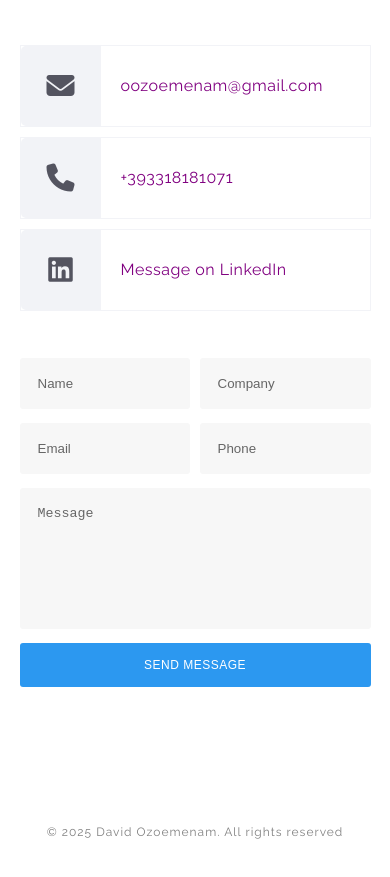
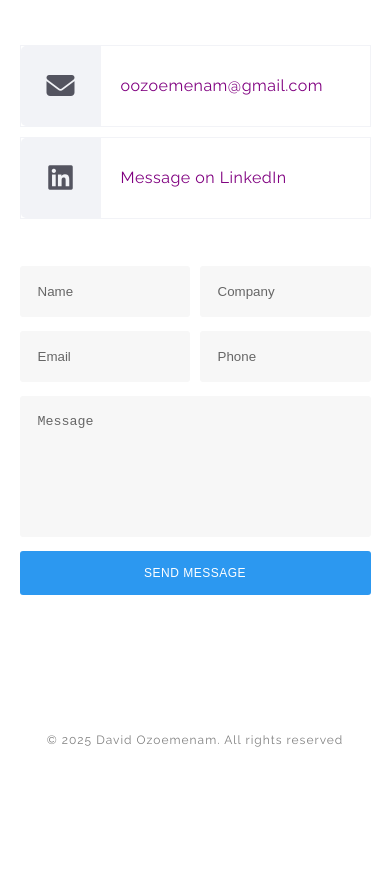
Before and after one commit to oozoemenam/oozoemenam.github.io, a plain HTML site: page index.html in a window 390 px wide. Shown: the part 4400-5277 px from the top of the page. After the commit the page ends 5201 px from the top, so only its background shows below. Drawn offline with Linux system fonts and the light colour scheme; a web font is replaced by a local one.

Commit message:
Remove phone contact

```diff
--- a/index.html
+++ b/index.html
@@ -604,10 +604,6 @@
 									<a href="mailto:oozoemenam@gmail.com">oozoemenam@gmail.com</a>
 								</div>
 								<div class="item">
-									<i class="fa-solid fa-phone"></i>
-									<a href="tel:+393318181071">+393318181071</a>
-								</div>
-								<div class="item">
 									<i class="fa-brands fa-linkedin"></i>
 									<a target="_blank" href="https://www.linkedin.com/in/oozoemenam/"
 										>Message on LinkedIn</a
```
